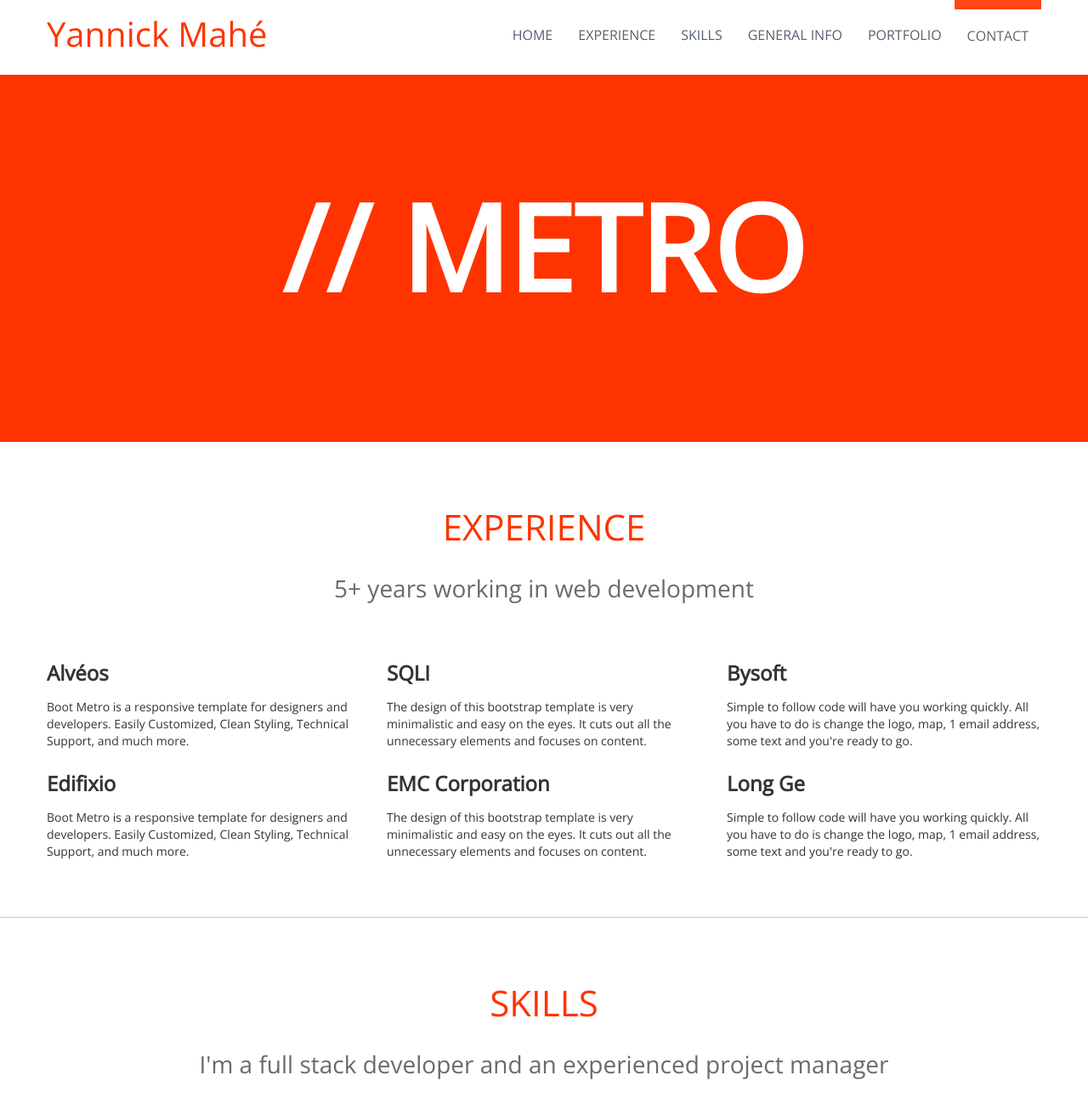
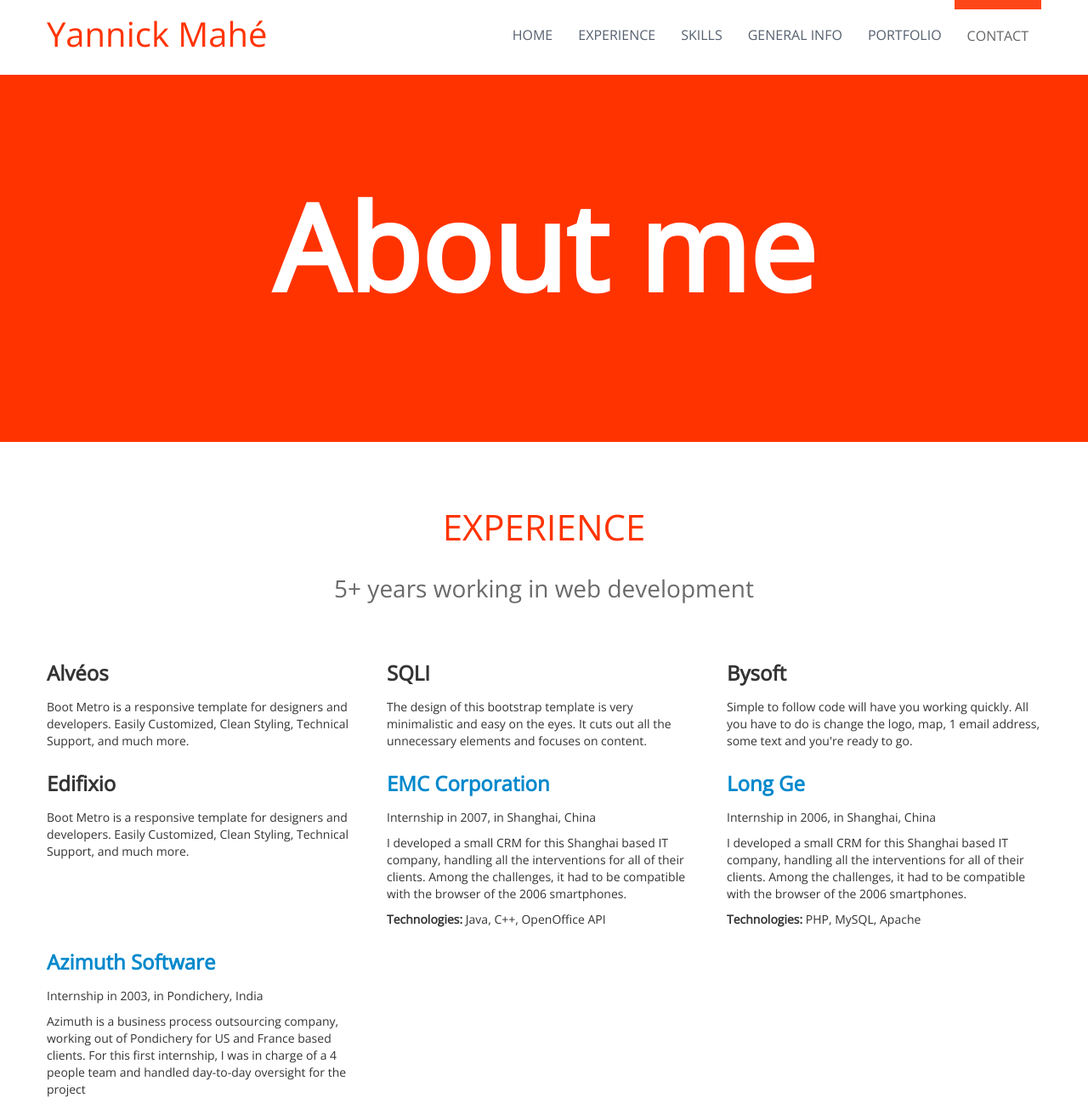
Before and after one commit to yannickmahe/yannickmahe.com, a plain HTML site: page index.html in a window 1280 px wide. Shown: the top 1305 px of the page at 85% size. Drawn offline with nearby package versions, Linux system fonts and the light colour scheme; some packages are replaced by stand-ins of ours.

Commit message:
added content

```diff
--- a/css/custom.css
+++ b/css/custom.css
@@ -117,8 +117,8 @@ nav.primary ul li a:hover {
 
 .companycallout{ margin-bottom:20px;}
 .companycallout p{text-align: center;}
-.companycallout h1{text-transform: uppercase; font-size:10em; line-height:2em; color:#fff; text-align: center;}
-.companycallout h2{font-size:47px;line-height:67px; font-weight:300; text-transform: uppercase;}
+.companycallout h1{font-size:10em; line-height:2em; color:#fff; text-align: center;}
+.companycallout h2{font-size:47px;line-height:67px; font-weight:300;}
 
 /*CALLOUT*/
 .calloutleft h2{ margin-top:0; font: 20px/14px "Open Sans",Helvetica,Arial,Sans-serif; color:#9099A3; margin-bottom:18px;text-transform: uppercase; font-weight:200;}
--- a/index.html
+++ b/index.html
@@ -86,7 +86,7 @@
       <div class="container">
         <div class="row">
           <div class="span12 companycallout">
-          <h1>// METRO</h1>
+          <h1>About me</h1>
           </div>
         </div>
       </div>
@@ -133,13 +133,17 @@
               </div>
 
           <div class="span4">
-            <h3>EMC Corporation</h3>
-            <p>The design of this bootstrap template is very minimalistic and easy on the eyes. It cuts out all the unnecessary elements and focuses on content. </p>
+            <h3><a href="http://www.emc.com/">EMC Corporation</a></h3>
+            <p>Internship in 2007, in Shanghai, China</p>
+            <p>I developed a small CRM for this Shanghai based IT company, handling all the interventions for all of their clients. Among the challenges, it had to be compatible with the browser of the 2006 smartphones.</p>
+            <p><strong>Technologies:</strong> Java, C++, OpenOffice API</p>
           </div>
 
           <div class="span4">
-            <h3>Long Ge</h3>
-            <p>Simple to follow code will have you working quickly. All you have to do is change the logo, map, 1 email address, some text and you're ready to go.</p>
+            <h3><a href="http://www.lgit.fr/">Long Ge</a></h3>
+            <p>Internship in 2006, in Shanghai, China</p>
+            <p>I developed a small CRM for this Shanghai based IT company, handling all the interventions for all of their clients. Among the challenges, it had to be compatible with the browser of the 2006 smartphones.</p>
+            <p><strong>Technologies:</strong> PHP, MySQL, Apache</p>
           </div>
 
 
@@ -147,6 +151,15 @@
             <a class="btn btn-large actionbtn" href="#">Our Services</a>
 
           </p> -->
+
+          </div>
+
+              <div class="row-fluid">
+              <div class="span4">
+                <h3><a href="http://www.azisoft.com/">Azimuth Software</a></h3>
+                <p>Internship in 2003, in Pondichery, India</p>
+                <p>Azimuth is a business process outsourcing company, working out of Pondichery for US and France based clients. For this first internship, I was in charge of a 4 people team and handled day-to-day oversight for the project</p>
+              </div>
 
           </div>
 
@@ -345,7 +358,7 @@
             <div class="span8" >
             <h3>Get in touch</h3>
 
-            <p>Fill out the form below and I will get back to you soon.</p>
+            <p>Fill out the form below and I will get back to you soon</p>
 
 
             <form id="contact-form">
@@ -373,9 +386,11 @@
           <div class="span3 offset1" >
             <h3>Contact info</h3>
 
-              <p>2 Place Henri IV<br>
-                92150 Suresnes<br>
-                Phone: (+33) 6 85 79 14 92<br>
+              <p>2 Place Henri IV<br />
+                92150 Suresnes<br />
+                France<br />
+                <br />
+                Phone: (+33) 6 85 79 14 92<br />
                 Email: <a href="mailto:mahe.yannick@gmail.com">mahe.yannick@gmail.com</a><br>
                 Web: <a href="http://www.yannickmahe.com">www.yannickmahe.com</a></p>
 
```
